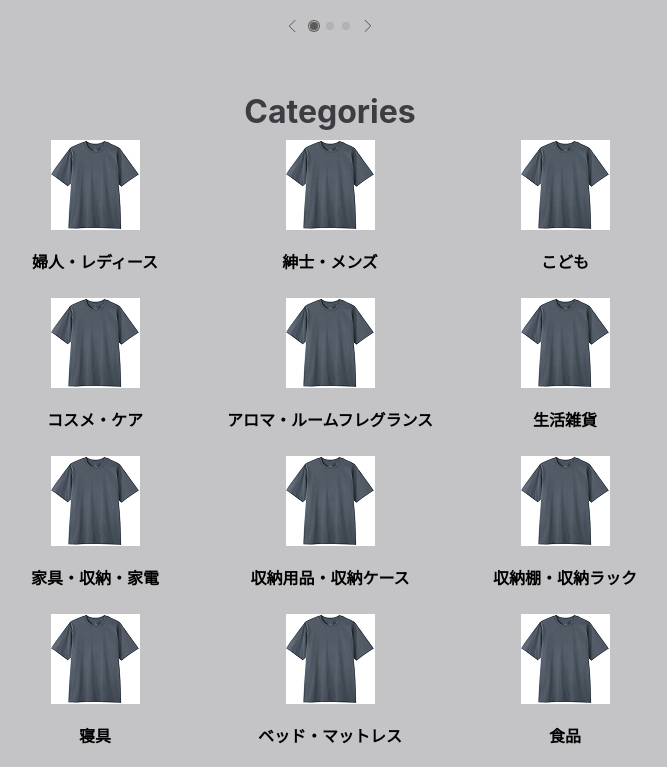
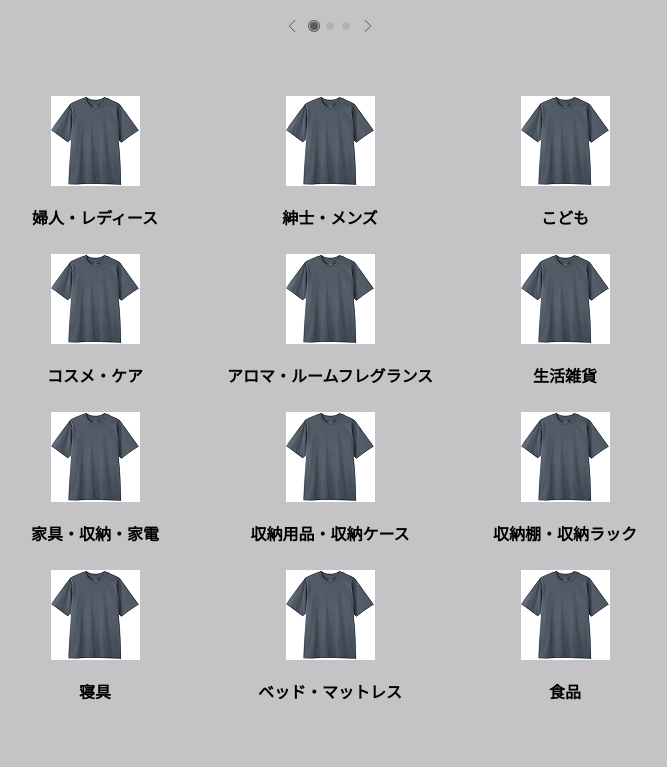
Before and after one commit to Kenta-Asakura/taimatsu-front-end-trial, a React (Vite) app: page / in a window 1280 px wide. Shown: the part 1213-1980 px from the top of the page, without its empty margins (310-977 px from the left). Built offline with nearby package versions, Linux system fonts and the light colour scheme.

Commit message:
style(layout): remove SectionHeader from Categories section
Categories component renders its own heading; removing duplicate header from App.tsx page structure.

```diff
--- a/src/App.tsx
+++ b/src/App.tsx
@@ -227,8 +227,7 @@ function App() {
 
         {/* Categories */}
         <section className="border-b border-(--color-border) py-[24px] md:pt-[64px] md:pb-[98px]">
-          <Container className="flex flex-col gap-3">
-            <SectionHeader>Categories</SectionHeader>
+          <Container className="flex flex-col">
             <Categories entries={CATEGORIES} />
           </Container>
         </section>
```
